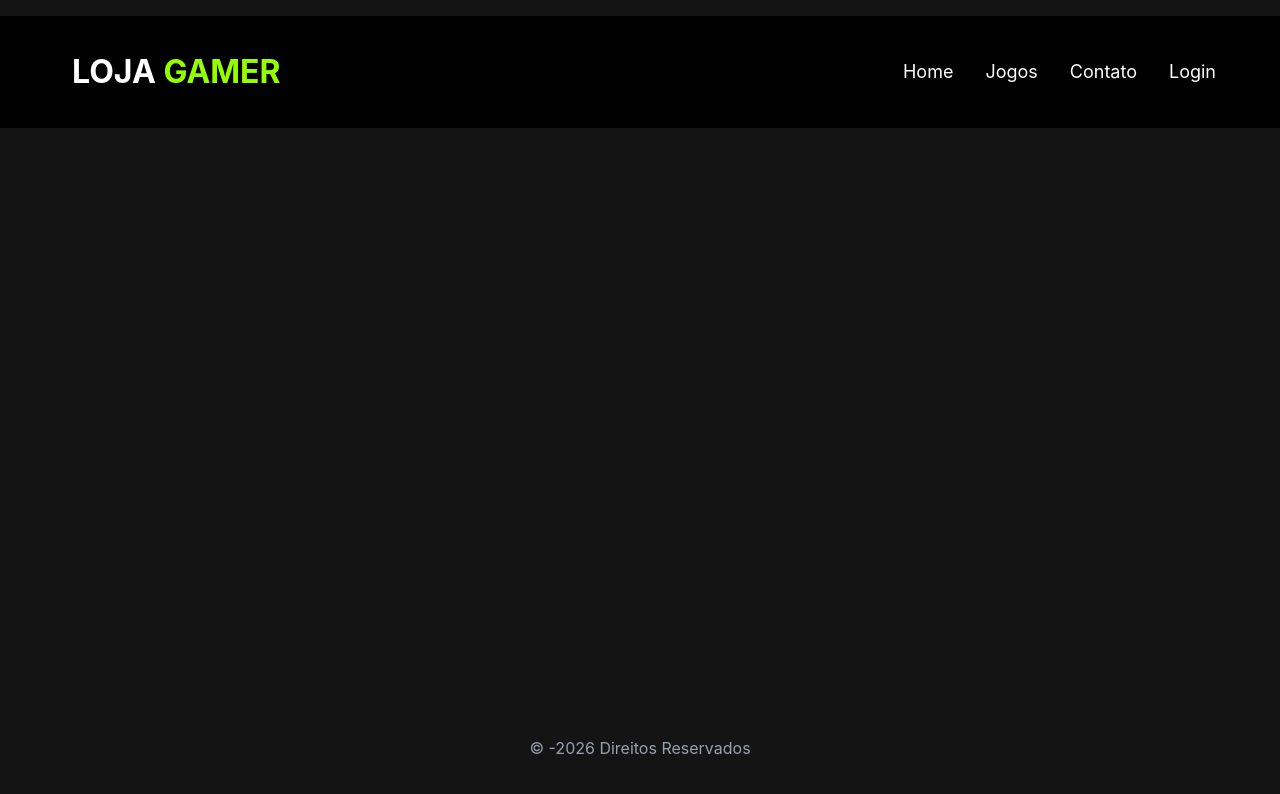
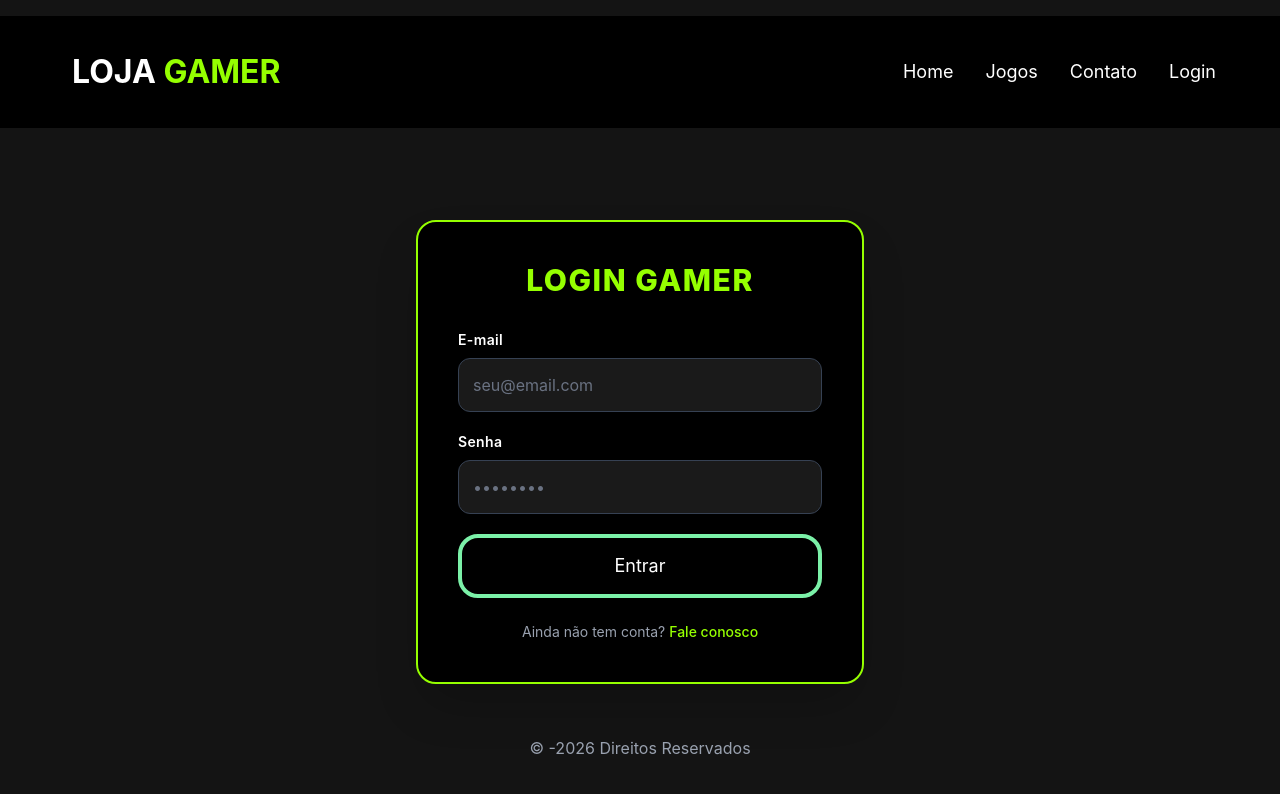
Before and after one commit to OctavioMello/loja-gamer, a React (Vite) app: page /login in a window 1280 px wide. Shown: the top 794 px of the page. Built offline with nearby package versions, Linux system fonts and the light colour scheme.

Commit message:
feat: Codificando e Estilizando Contato, Jogos e Login

```diff
--- a/src/pages/Contato.jsx
+++ b/src/pages/Contato.jsx
@@ -1,8 +1,25 @@
 const Contato = () => {
   return (
-    <>
+    <main className="grow flex items-center justify-center px-4">
+      <div className="bg-black p-8 sm:p-10 rounded-[20px] w-full max-w-md shadow-2xl border-2 border-[#95ff00]">
 
-    </>
+        <h2 className="text-2xl sm:text-3xl font-extrabold text-[#95ff00] text-center mb-6 uppercase tracking-wider">
+          Fale Conosco
+        </h2>
+
+        <p className="text-gray-300 text-center mb-6">
+          Entre em contato conosco através do e-mail:
+        </p>
+
+        <a
+          href="mailto:suporte@lojagamer.com"
+          className="block text-center text-[#95ff00] font-semibold hover:underline transition-all"
+        >
+          suporte@lojagamer.com
+        </a>
+
+      </div>
+    </main>
   )
 }
 
--- a/src/pages/Jogos.jsx
+++ b/src/pages/Jogos.jsx
@@ -1,8 +1,9 @@
 const Jogos = () => {
   return (
-    <>
-
-    </>
+    <main className="px-[5%] text-center my-8 grow">
+      <h2 className="text-3xl font-bold mb-4 text-[#95ff00]">Catálogo de Jogos</h2>
+      <p className="text-gray-300">Aqui você encontrará todos os jogos disponíveis na nossa loja gamer.</p>
+    </main>
   )
 }
 
--- a/src/pages/Login.jsx
+++ b/src/pages/Login.jsx
@@ -1,8 +1,71 @@
+import { useState } from "react"
+import { useNavigate, Link } from "react-router-dom"
+
 const Login = () => {
+
+  //Hook- useState- manipula o estado da váriavel
+  const [email, setEmail] = useState("");
+  const [senha, setSenha] = useState("");
+  //Hook- useNavigate- Navega entre os componentes
+  const navigate = useNavigate();
+
+  //função de login
+  const Login = (e) => {
+    //Previne que a página regarregue
+    e.preventDefault();
+    alert(`Bem-Vindo(a),${email}`);
+    //Direciona para página Home
+    navigate("/");
+  }
+
   return (
-    <>
+    <main className="grow flex items-center justify-center px-4 mt-20 login" >
+      <div className="bg-black p-8 sm:p-10 rounded-[20px] w-full max-w-md shadow-2xl border-2 border-[#95ff00]">
 
-    </>
+        {/* Título com o mesmo estilo neon do site */}
+        <h2 className="text-2xl sm:text-3xl font-extrabold text-[#95ff00] text-center mb-8 uppercase tracking-wider">
+          Login Gamer
+        </h2>
+
+        <form onSubmit={Login} className="flex flex-col gap-5">
+          <div>
+            <label className="block text-white mb-2 text-sm font-semibold tracking-wide">E-mail</label>
+            <input
+              type="email"
+              required
+              value={email}
+              onChange={(e) => setEmail(e.target.value)}
+              placeholder="seu@email.com"
+              className="w-full p-3.5 rounded-xl bg-[#1a1a1a] text-white border border-gray-700 focus:border-[#95ff00] focus:ring-1 focus:ring-[#95ff00] outline-none transition-all placeholder:text-gray-500"
+            />
+          </div>
+
+          <div>
+            <label className="block text-white mb-2 text-sm font-semibold tracking-wide">Senha</label>
+            <input
+              type="password"
+              required
+              value={senha}
+              onChange={(e) => setSenha(e.target.value)}
+              placeholder="••••••••"
+              className="w-full p-3.5 rounded-xl bg-[#1a1a1a] text-white border border-gray-700 focus:border-[#95ff00] focus:ring-1 focus:ring-[#95ff00] outline-none transition-all placeholder:text-gray-500"
+            />
+          </div>
+
+          {/* Botão com o mesmo gradiente e efeito dos cards */}
+          <button
+            type="submit"
+            className=" border-4 border-green-300 t-2 w-full py-3.5 rounded-[20px] text-white text-lg transition-all duration-300 hover:opacity-90 hover:scale-105 hover:text-white cursor-pointer shadow-lg"
+          >
+            Entrar
+          </button>
+        </form>
+
+        <p className="text-center text-gray-400 mt-6 text-sm">
+          Ainda não tem conta? <Link to="/contato" className="text-[#95ff00] hover:underline font-medium">Fale conosco</Link>
+        </p>
+      </div>
+    </main>
   )
 }
 
```
